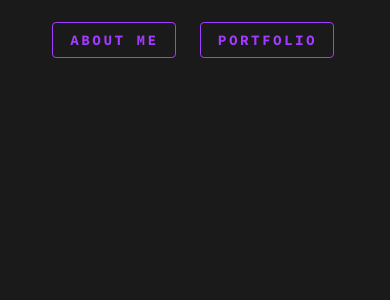
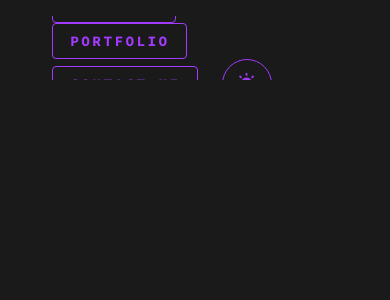
Before and after one commit to jaqnunes/portfolio, a Vue app: page / in a window 390 px wide. Shown: the top 300 px of the page. Built offline with nearby package versions, Linux system fonts and the light colour scheme.

Commit message:
chore: make the navbar icons a component
This was made so it's easier to maintain and for future responsive components

```diff
--- a/src/components/NavBar.vue
+++ b/src/components/NavBar.vue
@@ -10,46 +10,17 @@
           Jackelyne
         </a>
       </v-toolbar-title>
-      <v-btn
-        @click="scroll('about')"
-        variant="outlined"
-        class="navBar--icon navBar--button"
-      >
-        ABOUT ME
-      </v-btn>
-      <v-btn
-        @click="scroll('PORTFOLIO')"
-        variant="outlined"
-        class="navBar--icon navBar--button"
-      >
-        PORTFOLIO
-      </v-btn>
-      <v-btn
-        @click="scroll('contact')"
-        variant="outlined"
-        class="navBar--icon navBar--button"
-      >
-        CONTACT ME
-      </v-btn>
-      <v-btn
-        @click="ThemeStore.toggleTheme()"
-        variant="outlined"
-        class="navBar--icon navBar--button"
-        :icon="ThemeStore.getThemeIcon"
-        size="large"
-      ></v-btn>
+      <NavBarIcons />
     </v-toolbar>
   </div>
 </template>
 
 <script>
-import { mapStores } from "pinia";
-import useThemeStore from "../stores/ThemeStore";
-
+import NavBarIcons from "./NavBarIcons.vue";
 export default {
   name: "NavBar",
-  computed: {
-    ...mapStores(useThemeStore),
+  components: {
+    NavBarIcons,
   },
   methods: {
     scroll(refName) {
@@ -60,7 +31,7 @@
 };
 </script>
 
-<style scoped lang="scss">
+<style lang="scss">
 .v-toolbar-title {
   line-height: 3.7rem;
 }
@@ -75,7 +46,7 @@
   flex-wrap: wrap;
   align-items: center;
   justify-content: space-evenly;
-  padding: 0.5rem 2rem;
+  padding: 1rem 2rem;
 
   &--title:link {
     text-decoration: none;
--- /dev/null
+++ b/src/components/NavBarIcons.vue
@@ -0,0 +1,44 @@
+<template>
+  <div>
+    <v-btn
+      @click="scroll('about')"
+      variant="outlined"
+      class="navBar--icon navBar--button"
+    >
+      ABOUT ME
+    </v-btn>
+    <v-btn
+      @click="scroll('PORTFOLIO')"
+      variant="outlined"
+      class="navBar--icon navBar--button"
+    >
+      PORTFOLIO
+    </v-btn>
+    <v-btn
+      @click="scroll('contact')"
+      variant="outlined"
+      class="navBar--icon navBar--button"
+    >
+      CONTACT ME
+    </v-btn>
+    <v-btn
+      @click="ThemeStore.toggleTheme()"
+      variant="outlined"
+      class="navBar--icon navBar--button"
+      :icon="ThemeStore.getThemeIcon"
+      size="large"
+    ></v-btn>
+  </div>
+</template>
+
+<script>
+import { mapStores } from "pinia";
+import useThemeStore from "../stores/ThemeStore";
+
+export default {
+  name: "NavBarIcons",
+  computed: {
+    ...mapStores(useThemeStore),
+  },
+};
+</script>
```
